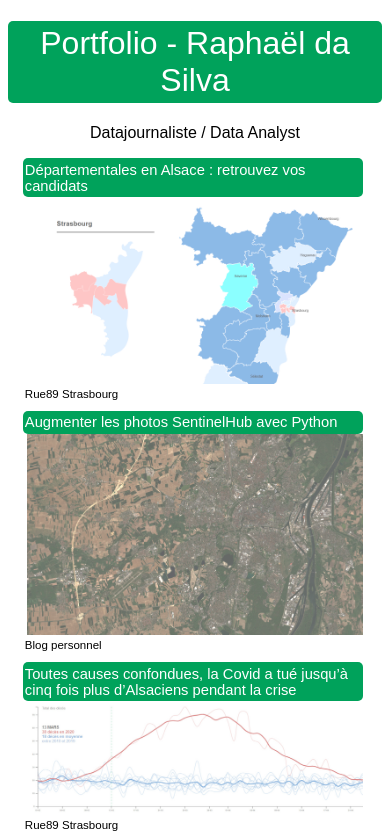
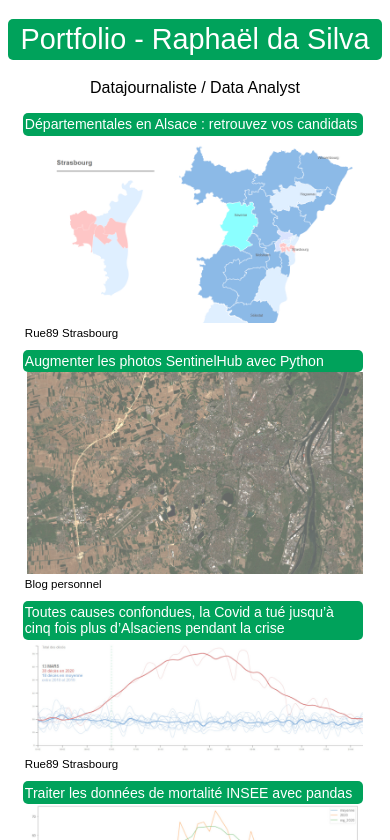
Before and after one commit to raphadasilva/raphadasilva.github.io, a plain HTML site: page index.html in a window 390 px wide. Shown: the top 840 px of the page. Drawn offline with Linux system fonts and the light colour scheme.

Commit message:
Update portfolio.css

```diff
--- a/portfolio.css
+++ b/portfolio.css
@@ -196,7 +196,7 @@ a:link{
 @media screen and (max-width: 499px) {
 
     h1 {
-        font-size: 2em;
+        font-size: 1.8em;
      }
 
 
@@ -205,7 +205,7 @@ a:link{
      }
 
     .t_article {
-        font-size: .92em;
+        font-size: .88em;
      }
 
      .s_article {
```
